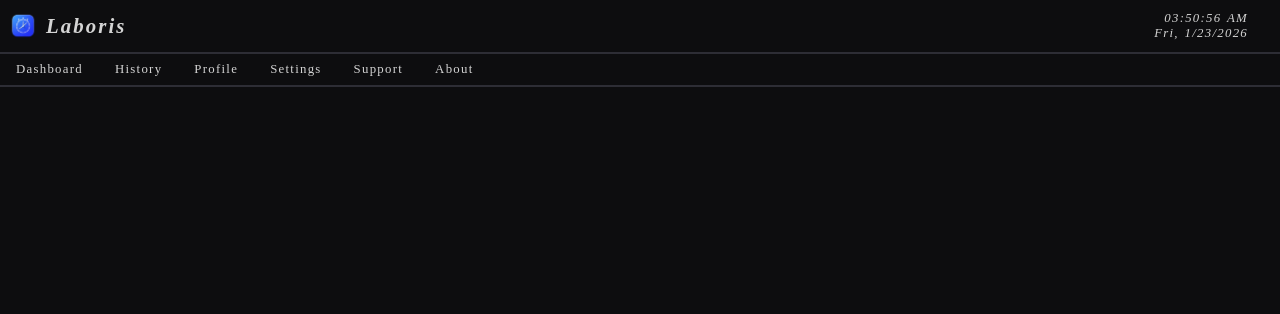
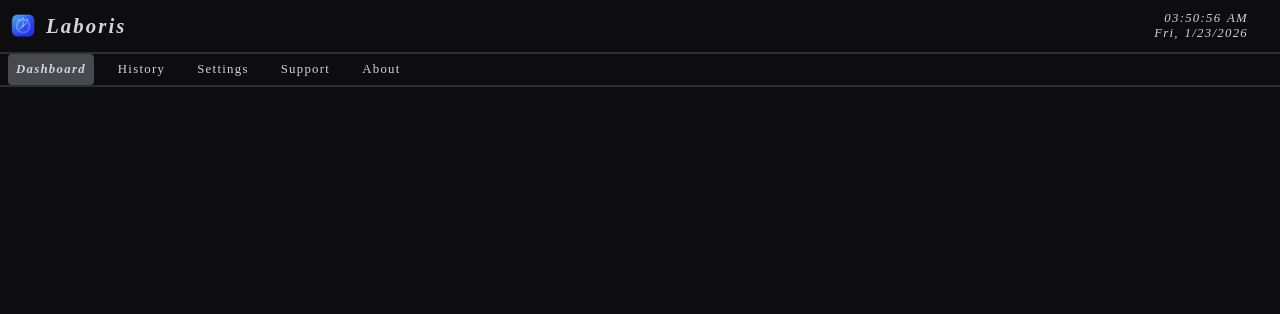
Before and after one commit to mek0124/laboris, a Flask app: template app/templates/dashboard/base.html in a window 1280 px wide. Shown: the top 314 px of the page. Run offline with Flask 3, Linux system fonts and the light colour scheme; the template is opened without the code that fills it, so the values that code supplies are empty; parts of the project's set-up code (start-up, migrations or seed data) failed here and were passed over.

Commit message:
added link tracking for styling

```diff
--- a/app/templates/dashboard/navbar.html
+++ b/app/templates/dashboard/navbar.html
@@ -1,16 +1,12 @@
 <link rel="stylesheet" href="{{ url_for('static', filename='css/dashboard/navbar.css') }}" />
 
 <div class="nav-container">
-  <a href="" class="nav-link">
+  <a href="{{ url_for('dashboard.dashboard') }}" class="nav-link selected">
     Dashboard
   </a>
 
   <a href="" class="nav-link">
     History
-  </a>
-
-  <a href="" class="nav-link">
-    Profile
   </a>
 
   <a href="" class="nav-link">
@@ -25,3 +21,21 @@
     About
   </a>
 </div>
+
+<script>
+  document.addEventListener('DOMContentLoaded', function() {
+    const navLinks = document.querySelectorAll('.nav-link');
+
+    navLinks.forEach(link => {
+      link.addEventListener('click', function(e) {
+        e.preventDefault();
+
+        navLinks.forEach(item => {
+          item.classList.remove('selected');
+        });
+
+        this.classList.add('selected');
+      });
+    });
+  });
+</script>
```
